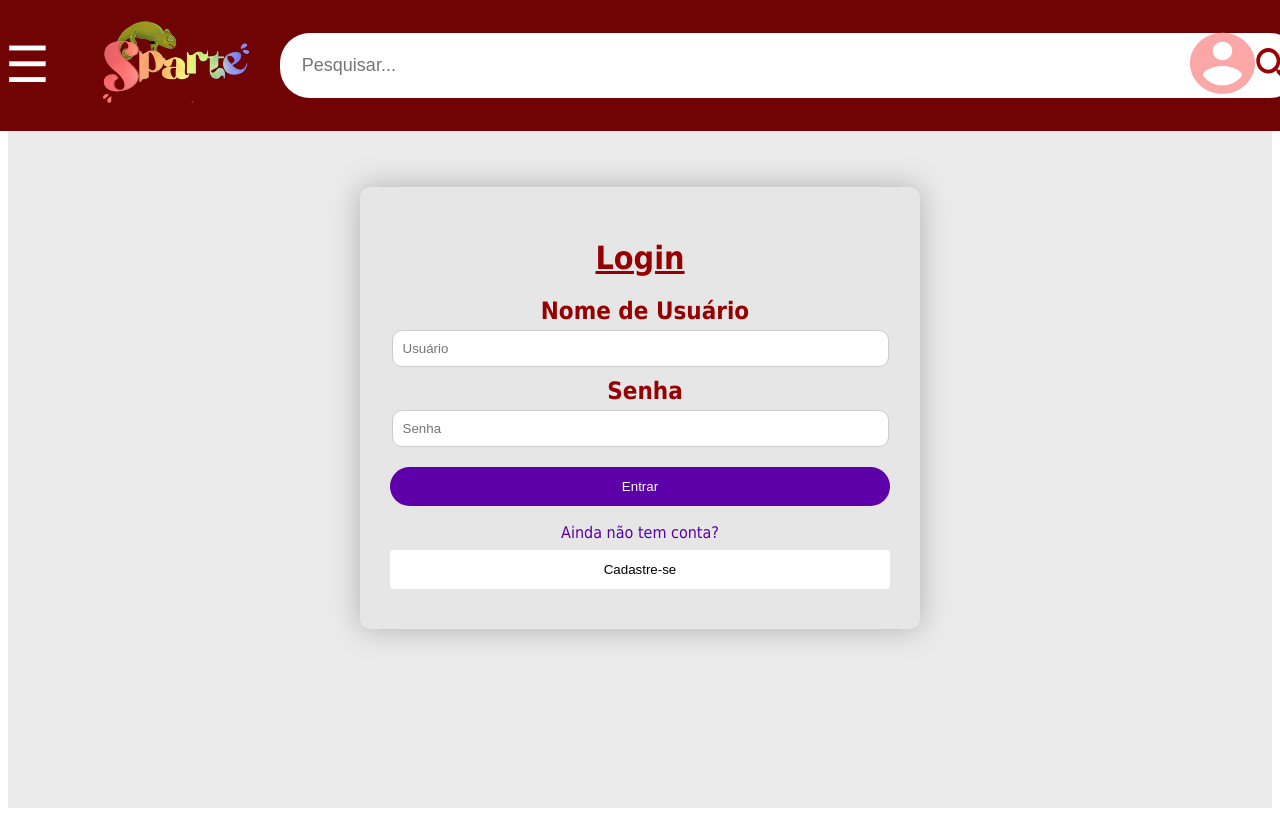
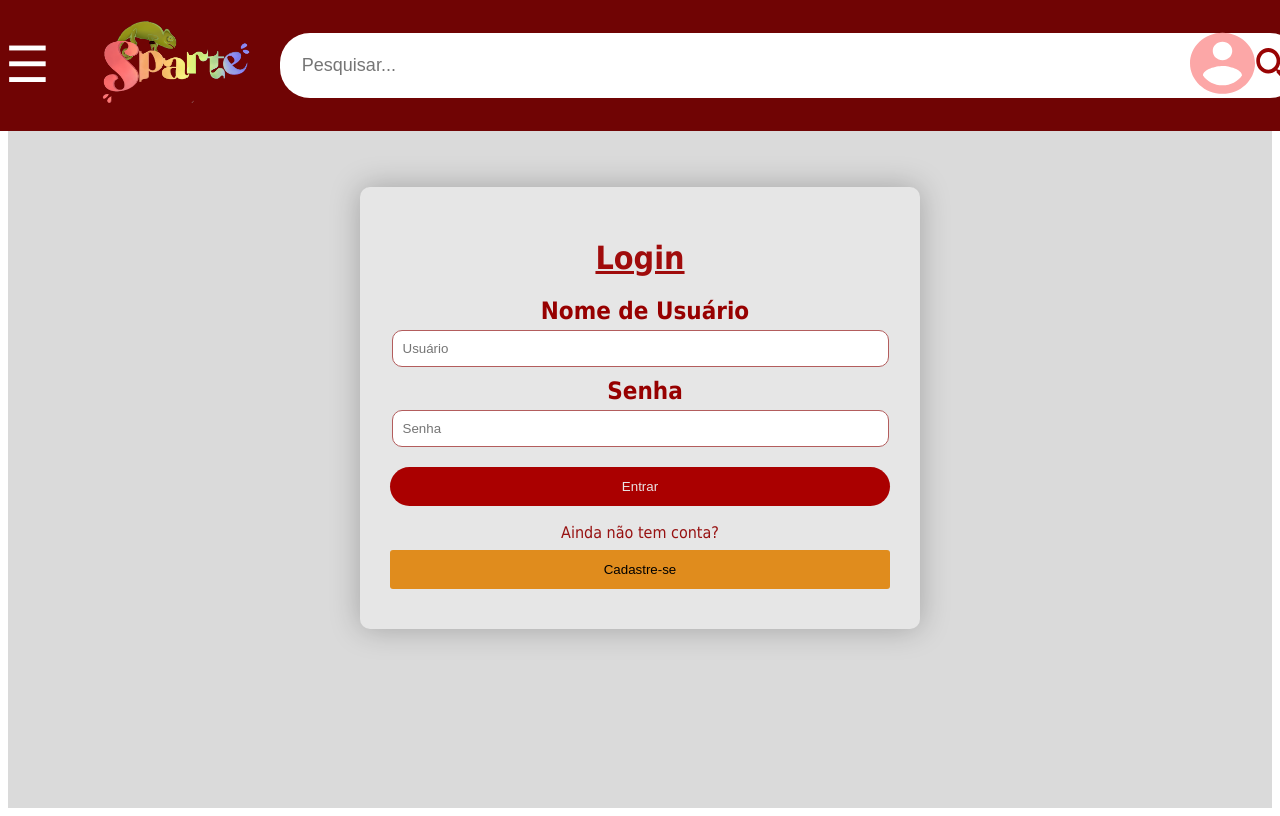
Before and after one commit to galacall/ProjetoFeiraTech, an Angular app in the folder ProjetoFeiraTech/: page /login in a window 1280 px wide. Built offline with nearby package versions, Linux system fonts and the light colour scheme.

Commit message:
Mudanças no login

```diff
--- a/ProjetoFeiraTech/src/app/components/login/login.component.css
+++ b/ProjetoFeiraTech/src/app/components/login/login.component.css
@@ -17,11 +17,11 @@
     justify-content: center;
     align-items: center;
     height: 100vh;
-    background-color: #EBEBEB;
+    background-color: #dadada;
 }
 .login-container h1 {
     font-size:xx-large;
-    color: #970000;
+    color: #a00c0c;
     text-decoration: underline;
     margin-bottom: 20px;
 }
@@ -35,13 +35,13 @@
 .login-container .text1 {
     margin: 7.5px;
     font-weight: normal;
-    color: #5b00a5;
+    color: #971111;
 }
 .login-container input[type="text"], .login-container input[type="password"] {
     width: 95%;
     padding: 10px;
     margin-bottom: 10px;
-    border: 1px solid #ccc;
+    border: 1px solid #b35d5d;
     border-radius: 10px;
 }
 .login-container button {
@@ -54,18 +54,18 @@
 
 }
 .login-container .botao-login{
-    background-color: #5e00aa;
-    color: #fff;
+    background-color: #aa0000;
+    color: #e9e3e3;
     margin-top: 10px;
     border-radius: 45px;
 }
 .login-container .botao-login:hover {
-    background-color: #7c00e2;
+    background-color: #e28800;
 }
 .login-container .botao-menor {
-    background-color: #ffffff;
+    background-color: #e08c1d;
 }
 .login-container .botao-menor:hover {
-    border: 2px solid #7c00e2;
-    color: #7c00e2;
+    background-color: #aa0000;
+    color: #ffffff;
 }
```
